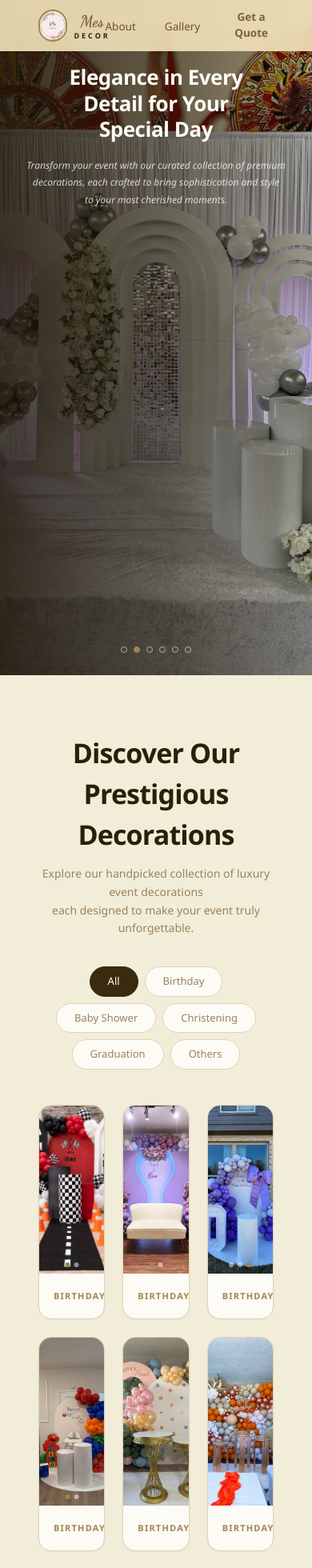
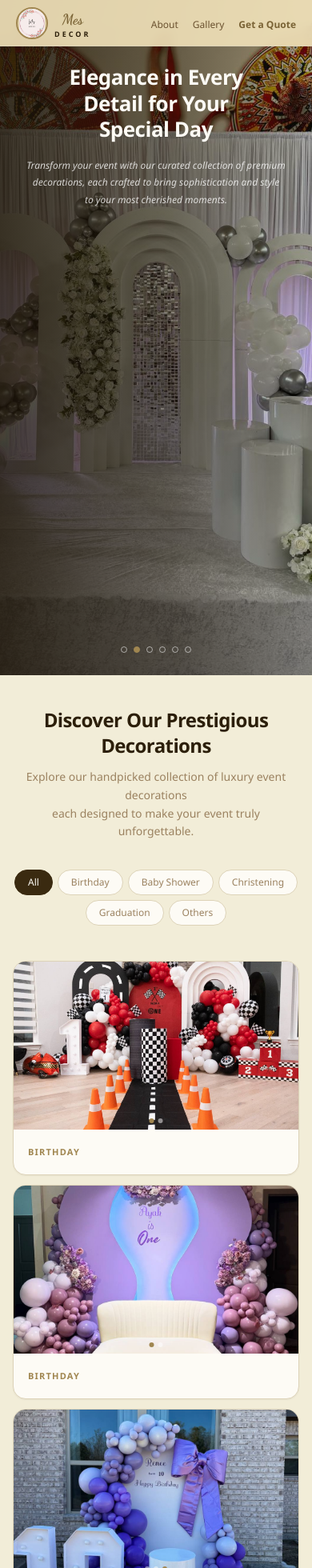
Before and after one commit to ment4m/mes-decor, a React (Vite) app: page / in a window 390 px wide. Shown: the top 1960 px of the page at 80% size. Built offline with nearby package versions, Linux system fonts and the light colour scheme.

Commit message:
Fix mobile responsive styles with Tailwind breakpoints

```diff
--- a/src/components/About.tsx
+++ b/src/components/About.tsx
@@ -4,15 +4,15 @@ export default function About(): React.ReactElement {
   return (
     <section
       id="about"
-      className="relative flex items-center justify-center text-center min-h-[400px] px-12 py-[72px]"
+      className="relative flex items-center justify-center text-center min-h-[400px] mob:min-h-[300px] px-12 tab:px-6 mob:px-4 py-[72px] tab:py-14 mob:py-12"
       style={{
         background: 'linear-gradient(rgba(30,21,8,0.70), rgba(30,21,8,0.70)), url("https://picsum.photos/seed/aboutdecor/1400/600") center / cover no-repeat',
       }}
     >
       <div className="absolute inset-0 bg-black/10" />
       <div className="relative z-10 max-w-[600px]">
-        <h2 className="text-4xl font-bold text-off-white mb-6">About Us</h2>
-        <p className="text-[15px] text-white/85 leading-relaxed mb-9">
+        <h2 className="text-4xl tab:text-[30px] mob:text-2xl font-bold text-off-white mb-6">About Us</h2>
+        <p className="text-[15px] mob:text-[14px] text-white/85 leading-relaxed mb-9">
           At <span className="text-gold">Mes Decor</span>, we redefine event decoration
           with a curated{' '}
           <span className="text-gold">selection of luxury and premium decor</span>.
--- a/src/components/Contact.tsx
+++ b/src/components/Contact.tsx
@@ -14,13 +14,10 @@ const SOCIAL_ICONS: SocialIcon[] = [
 
 export default function Contact(): React.ReactElement {
   return (
-    <footer className="bg-peach px-10 py-5" id="contact">
+    <footer className="bg-peach px-10 mob:px-4 py-5" id="contact">
+      <hr className="border-none border-t border-black/10 mb-6" />
+      <div className="flex items-center justify-between flex-wrap mob:flex-col mob:items-center mob:text-center gap-4 mob:gap-3">
 
-      <hr className="border-none border-t border-black/10 mb-6" />
-
-      <div className="flex items-center justify-between flex-wrap gap-4">
-
-        {/* Logo pill */}
         <div className="flex items-center gap-2 bg-gold text-off-white px-5 py-2.5 rounded-pill">
           <img src="/logo.png" alt="Mes Decor logo" className="w-8 h-8 object-contain rounded-full border-2 border-off-white bg-off-white" />
           <span className="flex flex-col items-center leading-none">
@@ -31,7 +28,6 @@ export default function Contact(): React.ReactElement {
 
         <p className="text-[13px] text-text-muted">©2026 Mes Decor. All Rights Reserved.</p>
 
-        {/* Social icons */}
         <div className="flex gap-2">
           {SOCIAL_ICONS.map(({ Icon, label, href }) => (
             <a
--- a/src/components/Fleet.tsx
+++ b/src/components/Fleet.tsx
@@ -127,20 +127,20 @@ export default function Fleet(): React.ReactElement {
 
   return (
     <>
-      <section className="px-12 pt-[72px] pb-14 text-center bg-cream" id="gallery">
-        <h2 className="text-[34px] font-bold tracking-tight mb-3 text-text-dark">Discover Our Prestigious Decorations</h2>
+      <section className="px-12 tab:px-6 mob:px-4 pt-[72px] tab:pt-14 mob:pt-10 pb-14 mob:pb-8 text-center bg-cream" id="gallery">
+        <h2 className="text-[34px] mob:text-2xl font-bold tracking-tight mb-3 text-text-dark">Discover Our Prestigious Decorations</h2>
         <p className="text-[14px] text-text-muted leading-relaxed mb-9">
           Explore our handpicked collection of luxury event decorations<br />
           each designed to make your event truly unforgettable.
         </p>
 
         {/* Filters */}
-        <div className="flex justify-center gap-2 flex-wrap mb-11">
+        <div className="flex justify-center gap-2 flex-wrap mb-11 mob:gap-1.5">
           {FILTERS.map((f) => (
             <button
               key={f}
               onClick={() => handleFilter(f)}
-              className={`px-[22px] py-2 rounded-pill border text-[13px] font-medium cursor-pointer transition-all ${
+              className={`px-[22px] mob:px-4 py-2 mob:py-1.5 mob:text-[12px] rounded-pill border text-[13px] font-medium cursor-pointer transition-all ${
                 activeFilter === f
                   ? 'bg-dark text-off-white border-dark'
                   : 'bg-off-white text-text-muted border-border-col hover:border-gold hover:text-gold'
@@ -152,7 +152,7 @@ export default function Fleet(): React.ReactElement {
         </div>
 
         {/* Grid */}
-        <div className="grid grid-cols-3 gap-[22px] max-w-[1040px] mx-auto mb-10">
+        <div className="grid grid-cols-3 tab:grid-cols-2 mob:grid-cols-1 gap-[22px] tab:gap-4 mob:gap-3 max-w-[1040px] mx-auto mb-10">
           {visibleItems.map((item) => (
             <FleetCard key={item.id} item={item} onOpen={() => setLightboxItem(item)} />
           ))}
--- a/src/components/Navbar.tsx
+++ b/src/components/Navbar.tsx
@@ -10,7 +10,7 @@ const handleGetQuote = (): void => {
 
 export default function Navbar(): React.ReactElement {
   return (
-    <nav className="flex items-center justify-between px-12 h-16 fixed top-0 left-0 right-0 z-[100] border-b border-border-col backdrop-blur-sm bg-[rgba(239,224,184,0.92)]">
+    <nav className="flex items-center justify-between px-12 mob:px-5 h-16 mob:h-[58px] fixed top-0 left-0 right-0 z-[100] border-b border-border-col backdrop-blur-sm bg-[rgba(239,224,184,0.92)]">
 
       <div
         className="flex items-center gap-2 cursor-pointer"
@@ -18,17 +18,17 @@ export default function Navbar(): React.ReactElement {
       >
         <img src="/logo.png" alt="Mes Decor logo" className="w-10 h-10 object-contain rounded-full border-2 border-gold" />
         <span className="flex flex-col items-center leading-none">
-          <span className="font-script text-xl font-bold text-gold-dark leading-tight">Mes</span>
+          <span className="font-script text-xl mob:text-lg font-bold text-gold-dark leading-tight">Mes</span>
           <span className="text-[9px] font-bold tracking-[3px] text-text-dark uppercase">DECOR</span>
         </span>
       </div>
 
-      <ul className="flex items-center list-none gap-9">
+      <ul className="flex items-center list-none gap-9 mob:gap-[18px]">
         {NAV_LINKS.map((link) => (
           <li key={link}>
             <a
               href={`#${link.toLowerCase().replace(' ', '-')}`}
-              className="text-[13.5px] font-medium text-text-mid no-underline hover:text-gold-dark transition-colors"
+              className="text-[13.5px] mob:text-[12px] font-medium text-text-mid no-underline hover:text-gold-dark transition-colors"
             >
               {link}
             </a>
@@ -36,7 +36,7 @@ export default function Navbar(): React.ReactElement {
         ))}
         <li>
           <button
-            className="bg-transparent border-none p-0 text-[13.5px] font-semibold text-gold-dark cursor-pointer hover:text-gold transition-colors"
+            className="bg-transparent border-none p-0 text-[13.5px] mob:text-[12px] font-semibold text-gold-dark cursor-pointer hover:text-gold transition-colors"
             onClick={handleGetQuote}
           >
             Get a Quote
--- a/tailwind.config.js
+++ b/tailwind.config.js
@@ -3,6 +3,10 @@ export default {
   content: ['./index.html', './src/**/*.{ts,tsx}'],
   theme: {
     extend: {
+      screens: {
+        'tab': {'max': '900px'},
+        'mob': {'max': '600px'},
+      },
       colors: {
         gold:          '#A08650',
         'gold-light':  '#C4A87C',
```
Also changed, not shown: src/components/Experience.tsx (+10 -33 lines).
